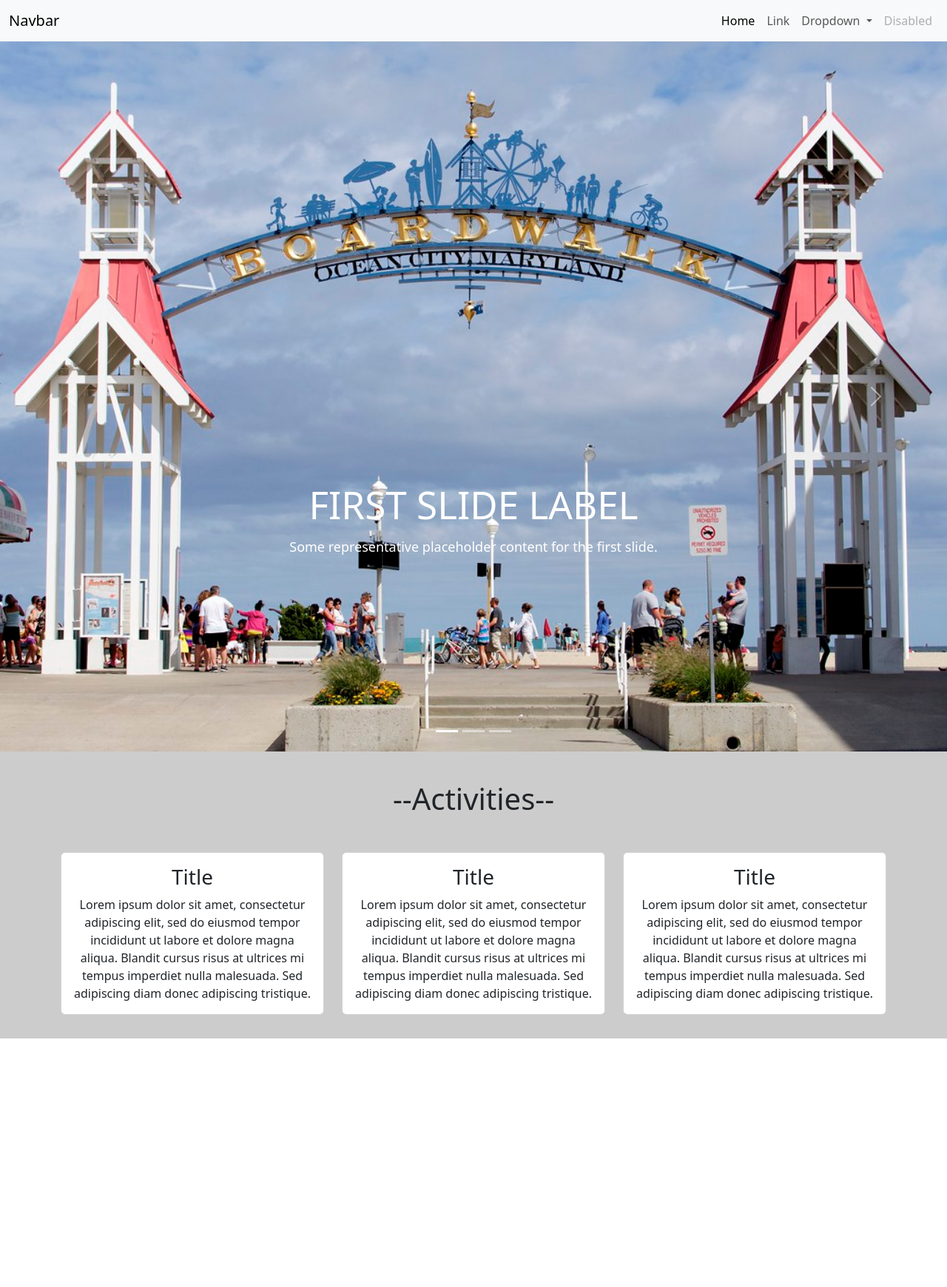
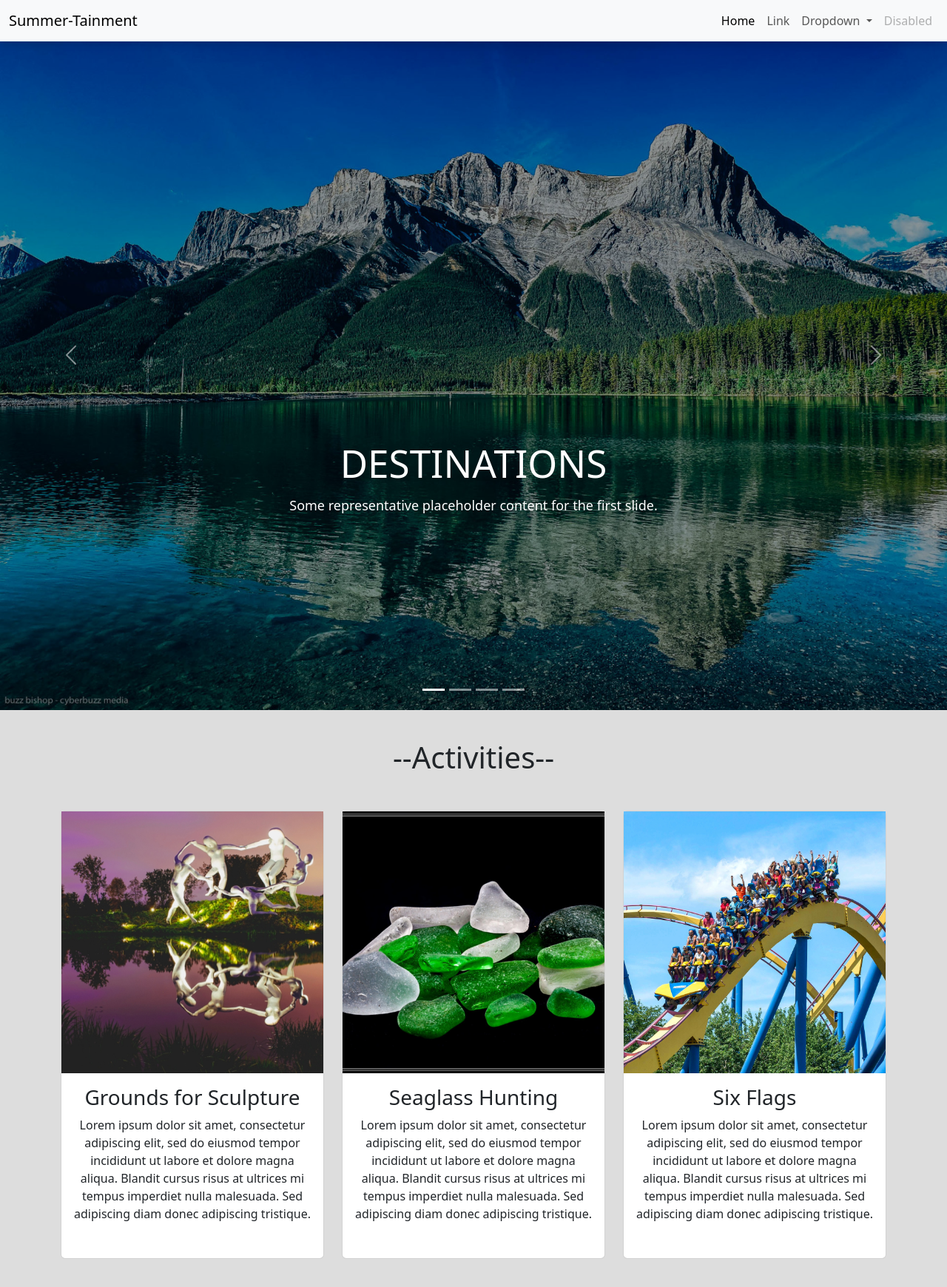
Before and after one commit to MatthewPass24/Summer-tainment, a plain HTML site: page index.html in a window 1280 px wide. Shown: the whole page at 74% size. Before the commit the page ends 1404 px from the top, so only its background shows below. Drawn offline with nearby package versions, Linux system fonts and the light colour scheme.

Commit message:
added images

```diff
--- a/index.html
+++ b/index.html
@@ -8,19 +8,19 @@
     <link href="https://cdn.jsdelivr.net/npm/bootstrap@5.3.2/dist/css/bootstrap.min.css" rel="stylesheet" integrity="sha384-T3c6CoIi6uLrA9TneNEoa7RxnatzjcDSCmG1MXxSR1GAsXEV/Dwwykc2MPK8M2HN" crossorigin="anonymous">
   </head>
   <body>
-    <nav class="navbar navbar-expand-lg bg-body-tertiary">
+    <nav class="navbar navbar-expand-lg bg-body-tertiary fixed-top navbar-scrolled">
       <div class="container-fluid">
-        <a class="navbar-brand" href="#">Navbar</a>
+        <a class="navbar-brand" href="#">Summer-Tainment</a>
         <button class="navbar-toggler" type="button" data-bs-toggle="collapse" data-bs-target="#navbarSupportedContent" aria-controls="navbarSupportedContent" aria-expanded="false" aria-label="Toggle navigation">
           <span class="navbar-toggler-icon"></span>
         </button>
         <div class="collapse navbar-collapse" id="navbarSupportedContent">
           <ul class="navbar-nav ms-auto mb-2 mb-lg-0">
             <li class="nav-item">
-              <a class="nav-link active" aria-current="page" href="#images">Home</a>
+              <a class="nav-link active" aria-current="page" href="#carouselExampleCaptions">Home</a>
             </li>
             <li class="nav-item">
-              <a class="nav-link" href="#">Link</a>
+              <a class="nav-link" href="#images">Link</a>
             </li>
             <li class="nav-item dropdown">
               <a class="nav-link dropdown-toggle" href="#" role="button" data-bs-toggle="dropdown" aria-expanded="false">
@@ -45,27 +45,39 @@
         <button type="button" data-bs-target="#carouselExampleCaptions" data-bs-slide-to="0" class="active" aria-current="true" aria-label="Slide 1"></button>
         <button type="button" data-bs-target="#carouselExampleCaptions" data-bs-slide-to="1" aria-label="Slide 2"></button>
         <button type="button" data-bs-target="#carouselExampleCaptions" data-bs-slide-to="2" aria-label="Slide 3"></button>
+        <button type="button" data-bs-target="#carouselExampleCaptions" data-bs-slide-to="3" aria-label="Slide 4"></button>
       </div>
       <div class="carousel-inner">
         <div class="carousel-item active">
-          <img src="./images/Ocean-City.jpg" class="d-block w-100" alt="...">
+          <div class="overlay-image">
+          <img src="./images/Destinations.jpg" class="d-block w-100" alt="..."></div>
           <div class="carousel-caption d-none d-md-block">
-            <h5>First slide label</h5>
+            <h5>Destinations</h5>
             <p>Some representative placeholder content for the first slide.</p>
           </div>
         </div>
         <div class="carousel-item">
-          <img src="./images/Ocean-City.jpg" class="d-block w-100" alt="...">
+          <div class="overlay-image">
+          <img src="./images/Ocean-City.jpg" class="d-block w-100" alt="..."></div>
           <div class="carousel-caption d-none d-md-block">
-            <h5>Second slide label</h5>
+            <h5>Ocean City, MD</h5>
             <p>Some representative placeholder content for the second slide.</p>
           </div>
         </div>
         <div class="carousel-item">
-          <img src="./images/Ocean-City.jpg" class="d-block w-100" alt="...">
+          <div class="overlay-image">
+          <img src="./images/IMG_6025.jpg" class="d-block w-100" alt="..."></div>
           <div class="carousel-caption d-none d-md-block">
-            <h5>Third slide label</h5>
+            <h5>Washington D.C.</h5>
             <p>Some representative placeholder content for the third slide.</p>
+          </div>
+        </div>
+        <div class="carousel-item">
+          <div class="overlay-image">
+          <img src="./images/IMG_6669 (1).jpg" class="d-block w-100" alt="..."></div>
+          <div class="carousel-caption d-none d-md-block">
+            <h5>Manhattan</h5>
+            <p>Some representative placeholder content for the fourth slide.</p>
           </div>
         </div>
       </div>
@@ -82,9 +94,10 @@
   <div class="container" id="images">
     <div class="row">
       <div class="col-sm-12 col-md-4">
-        <div class="card">
+        <div class="card h-100">
+          <img src="./images/Grounds-for-Sculpture_NIKON-D5100_20160504_1357.jpg" alt="">
           <div class="card-body">
-            <h3 class="card-title">Title</h3>
+            <h3 class="card-title">Grounds for Sculpture</h3>
             <p class="card-text">Lorem ipsum dolor sit amet, consectetur adipiscing elit, sed do eiusmod tempor
               incididunt ut labore et dolore magna aliqua. Blandit cursus risus at ultrices mi tempus imperdiet nulla
               malesuada. Sed adipiscing diam donec adipiscing tristique.</p>
@@ -92,9 +105,10 @@
         </div>
       </div>
       <div class="col-sm-12 col-md-4">
-        <div class="card">
+        <div class="card h-100">
+          <img src="./images/31791535947_9ec1f65d05_b (1).jpg">
           <div class="card-body">
-            <h3 class="card-title">Title</h3>
+            <h3 class="card-title">Seaglass Hunting</h3>
             <p class="card-text">Lorem ipsum dolor sit amet, consectetur adipiscing elit, sed do eiusmod tempor
               incididunt ut labore et dolore magna aliqua. Blandit cursus risus at ultrices mi tempus imperdiet nulla
               malesuada. Sed adipiscing diam donec adipiscing tristique.</p>
@@ -102,9 +116,10 @@
         </div>
       </div>
       <div class="col-sm-12 col-md-4">
-        <div class="card">
+        <div class="card h-100">
+          <img src="./images/Nitro-Bunny-Hilll-1440x1533.png.jpg" alt="">
           <div class="card-body">
-            <h3 class="card-title">Title</h3>
+            <h3 class="card-title">Six Flags</h3>
             <p class="card-text">Lorem ipsum dolor sit amet, consectetur adipiscing elit, sed do eiusmod tempor
               incididunt ut labore et dolore magna aliqua. Blandit cursus risus at ultrices mi tempus imperdiet nulla
               malesuada. Sed adipiscing diam donec adipiscing tristique.</p>
--- a/style.css
+++ b/style.css
@@ -2,7 +2,7 @@ h1 {
     text-align: center;
 }
 html, body {
-    background: radial-gradient(#cccccc, #cccccc);
+    background: radial-gradient(#dddddd, #dddddd);
 }
 h1 {
     padding: 1em;
@@ -13,12 +13,12 @@ h1 {
     margin-bottom: 2em;
 }
 
-.bg-light {
-    background-color: transparent !important;
-}
 
 .carousel {
     width: 100%;
+}
+.carousel-item {
+    background: #000;
 }
 .carousel-caption {
     margin-bottom: 220px;
@@ -43,3 +43,13 @@ h1 {
     color: #000;
     margin-top: 15px;;
 }
+.container {
+    margin-bottom: 5%;
+}
+.overlay-image {
+    opacity: 0.6;
+}
+.navbar-scrolled {
+    background-color: black;
+    box-shadow: 0 3px 10px rgba(0, 0, 0, 0.15);
+}
```
Also changed, not shown: images/DC.jpg (added), images/Destinations.jpg (added), images/IMG_6669 (1).jpg (added), images/NY.jpg (added), images/image0.jpeg (added), 2 other files.
